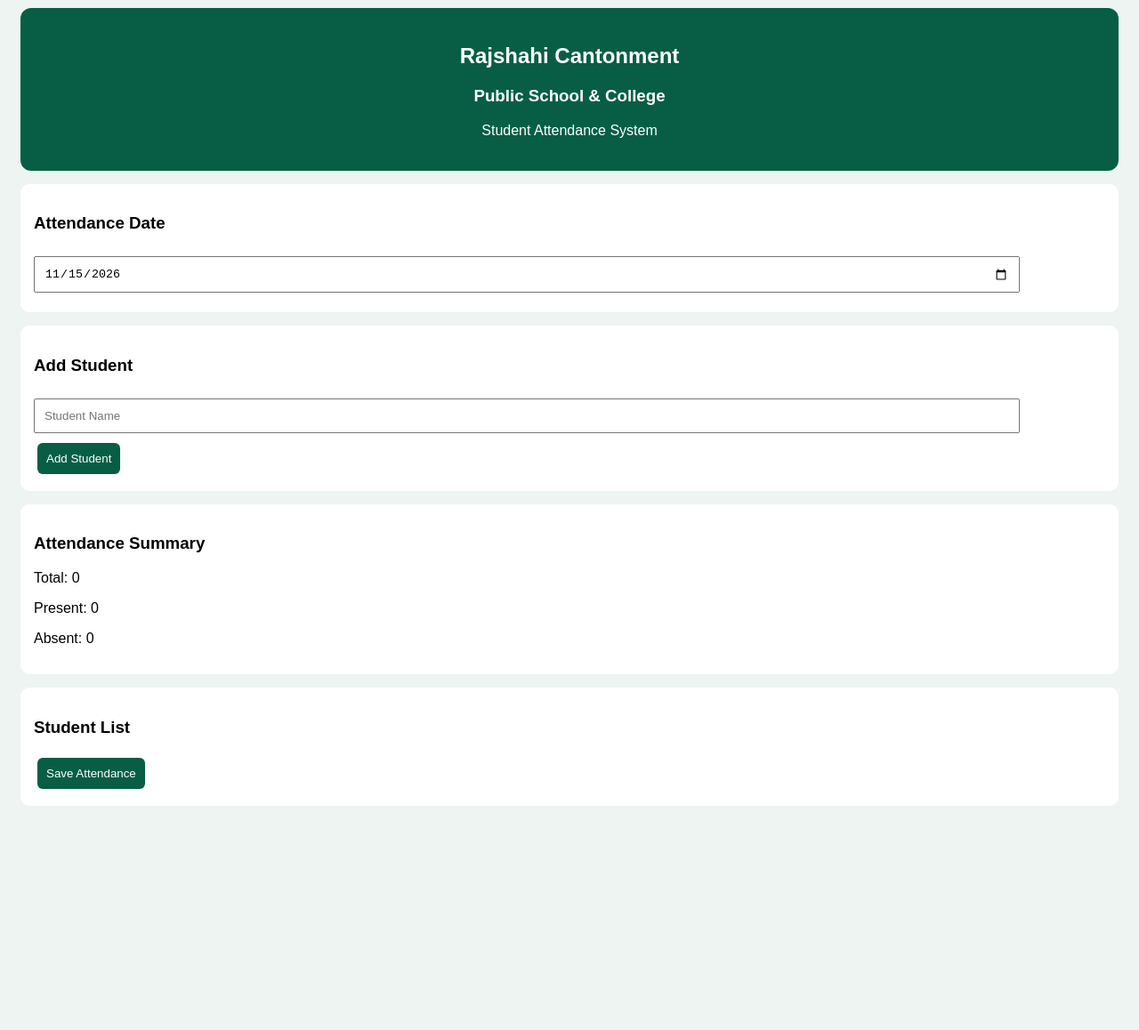
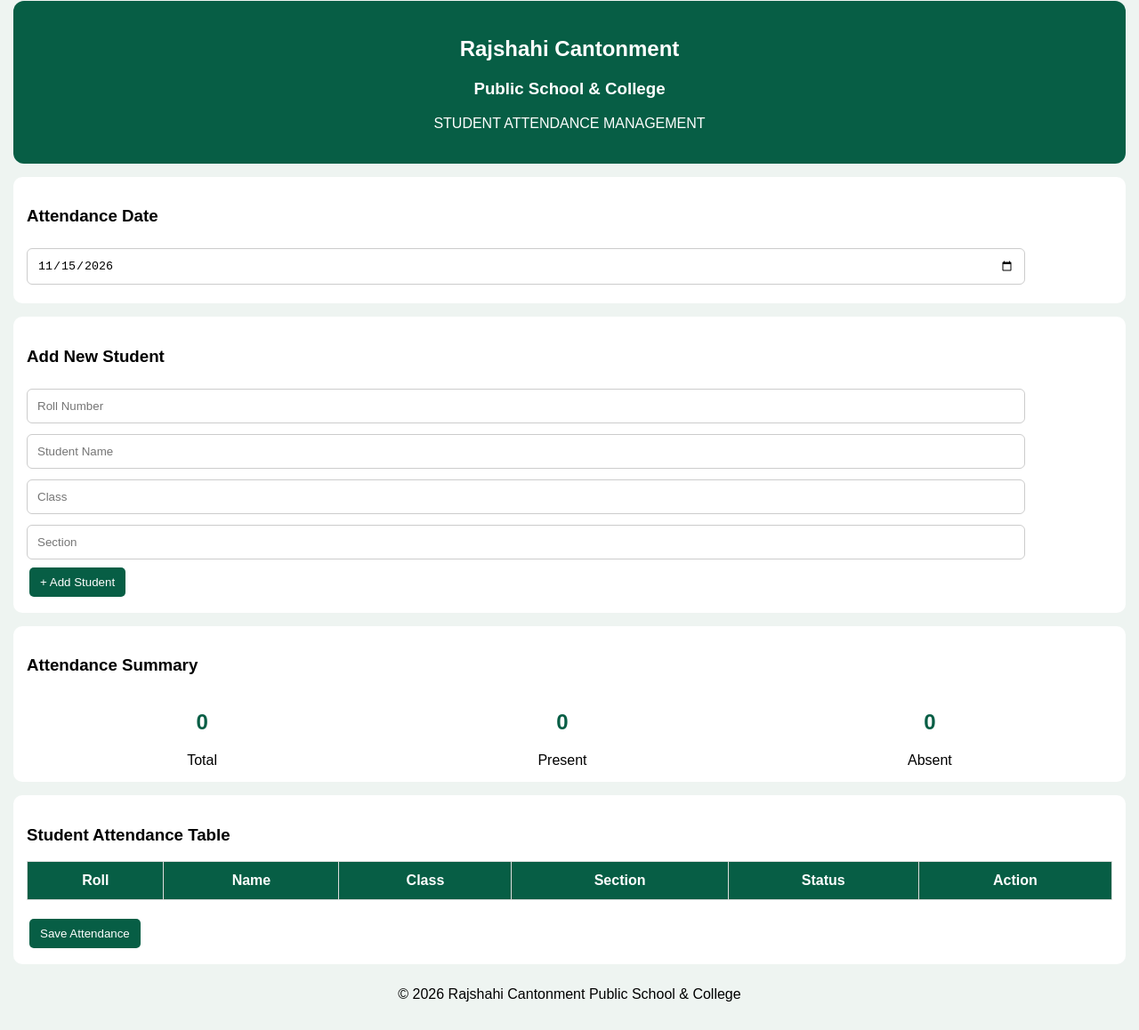
Before and after one commit to rijuanaahammed519-cloud/school-attendance, a plain HTML site: page index.html in a window 1280 px wide. Shown: the part 14-1172 px from the top of the page at 89% size. Before the commit the page ends 943 px from the top, so only its background shows below. Drawn offline with Linux system fonts and the light colour scheme.

Commit message:
index.html

```diff
--- a/index.html
+++ b/index.html
@@ -1,56 +1,103 @@
 
 <!DOCTYPE html>
-<html lang="bn">
+<html lang="en">
 <head>
 <meta charset="UTF-8">
-<meta name="viewport" content="width=device-width, initial-scale=1">
-<title>School Attendance</title>
+<meta name="viewport" content="width=device-width, initial-scale=1.0">
+
+<title>School Attendance System</title>
+
 <style>
 body {
- font-family: Arial;
- background:#edf4f1;
- padding:15px;
+  font-family: Arial, sans-serif;
+  background: #eef4f1;
+  margin: 0;
+  padding: 15px;
 }
+
 header {
- background:#075e45;
- color:white;
- text-align:center;
- padding:20px;
- border-radius:12px;
+  background: #075e45;
+  color: white;
+  text-align: center;
+  padding: 20px 10px;
+  border-radius: 12px;
 }
+
 .card {
- background:white;
- padding:15px;
- margin-top:15px;
- border-radius:10px;
+  background: white;
+  padding: 15px;
+  margin-top: 15px;
+  border-radius: 10px;
 }
+
 input {
- padding:10px;
- width:90%;
- margin:7px 0;
+  padding: 11px;
+  width: 90%;
+  margin: 6px 0;
+  border: 1px solid #ccc;
+  border-radius: 6px;
 }
+
 button {
- padding:10px;
- border:0;
- border-radius:6px;
- color:white;
- margin:4px;
+  padding: 9px 12px;
+  border: none;
+  border-radius: 5px;
+  color: white;
+  margin: 3px;
 }
-.add {background:#075e45;}
-.yes {background:green;}
-.no {background:#d22;}
-.student {
- padding:12px 0;
- border-bottom:1px solid #ddd;
+
+.add { background: #075e45; }
+.present { background: green; }
+.absent { background: #d62828; }
+
+.table-box {
+  overflow-x: auto;
+}
+
+table {
+  width: 100%;
+  border-collapse: collapse;
+  min-width: 600px;
+}
+
+th {
+  background: #075e45;
+  color: white;
+}
+
+th, td {
+  border: 1px solid #ddd;
+  padding: 12px 8px;
+  text-align: center;
+}
+
+tr:nth-child(even) {
+  background: #f0f7f3;
+}
+
+.summary {
+  display: flex;
+  justify-content: space-around;
+  text-align: center;
+}
+
+.summary h2 {
+  color: #075e45;
+}
+
+footer {
+  text-align: center;
+  margin-top: 25px;
 }
 </style>
 </head>
+
 <body>
 
 <header>
 <h2>Rajshahi Cantonment</h2>
 <h3>Public School & College</h3>
-<p>Student Attendance System</p>
+<p>STUDENT ATTENDANCE MANAGEMENT</p>
 </header>
 
 <div class="card">
@@ -59,95 +106,218 @@ button {
 </div>
 
 <div class="card">
-<h3>Add Student</h3>
+<h3>Add New Student</h3>
+
+<input id="roll" placeholder="Roll Number">
 <input id="name" placeholder="Student Name">
-<button class="add" onclick="addStudent()">Add Student</button>
+<input id="className" placeholder="Class">
+<input id="section" placeholder="Section">
+
+<button class="add" onclick="addStudent()">
++ Add Student
+</button>
 </div>
 
 <div class="card">
 <h3>Attendance Summary</h3>
-<p>Total: <span id="total">0</span></p>
-<p>Present: <span id="present">0</span></p>
-<p>Absent: <span id="absent">0</span></p>
+
+<div class="summary">
+<div>
+<h2 id="total">0</h2>
+Total
+</div>
+
+<div>
+<h2 id="pCount">0</h2>
+Present
+</div>
+
+<div>
+<h2 id="aCount">0</h2>
+Absent
+</div>
+</div>
 </div>
 
 <div class="card">
-<h3>Student List</h3>
-<div id="list"></div>
-<button class="add" onclick="save()">Save Attendance</button>
+<h3>Student Attendance Table</h3>
+
+<div class="table-box">
+<table>
+<thead>
+<tr>
+<th>Roll</th>
+<th>Name</th>
+<th>Class</th>
+<th>Section</th>
+<th>Status</th>
+<th>Action</th>
+</tr>
+</thead>
+
+<tbody id="studentTable"></tbody>
+</table>
 </div>
 
+<br>
+
+<button class="add" onclick="saveAttendance()">
+Save Attendance
+</button>
+
+</div>
+
+<footer>
+<p>© 2026 Rajshahi Cantonment Public School & College</p>
+</footer>
+
 <script>
-let students=JSON.parse(localStorage.students||"[]");
-let records=JSON.parse(localStorage.records||"{}");
-let date=document.getElementById("date");
 
-date.value=new Date().toLocaleDateString("en-CA");
-let attendance=records[date.value]||{};
+let students = JSON.parse(
+ localStorage.getItem("schoolStudents") || "[]"
+);
 
-function addStudent(){
- let n=document.getElementById("name").value.trim();
- if(!n)return alert("Enter student name");
- students.push(n);
- localStorage.students=JSON.stringify(students);
- document.getElementById("name").value="";
- show();
+let records = JSON.parse(
+ localStorage.getItem("schoolRecords") || "{}"
+);
+
+let dateInput = document.getElementById("date");
+
+function today() {
+ let d = new Date();
+ let offset = d.getTimezoneOffset();
+ return new Date(d.getTime() - offset * 60000)
+ .toISOString().slice(0,10);
 }
 
-function mark(i,s){
- attendance[i]=s;
- show();
+dateInput.value = today();
+
+let attendance = records[dateInput.value] || {};
+
+function addStudent() {
+
+ let roll = document.getElementById("roll").value.trim();
+ let name = document.getElementById("name").value.trim();
+ let cls = document.getElementById("className").value.trim();
+ let section = document.getElementById("section").value.trim();
+
+ if (!roll || !name) {
+   alert("Roll and Name are required!");
+   return;
+ }
+
+ if (students.some(s => s.roll === roll)) {
+   alert("This roll number already exists!");
+   return;
+ }
+
+ students.push({
+   roll: roll,
+   name: name,
+   cls: cls,
+   section: section
+ });
+
+ localStorage.setItem(
+   "schoolStudents",
+   JSON.stringify(students)
+ );
+
+ document.getElementById("roll").value = "";
+ document.getElementById("name").value = "";
+ document.getElementById("className").value = "";
+ document.getElementById("section").value = "";
+
+ showTable();
 }
 
-function show(){
- let list=document.getElementById("list");
- list.innerHTML="";
- let p=0,a=0;
+function mark(index, status) {
+ attendance[index] = status;
+ showTable();
+}
 
- students.forEach((n,i)=>{
- let s=attendance[i]||"Not marked";
- if(s==="Present")p++;
- if(s==="Absent")a++;
+function showTable() {
 
- let div=document.createElement("div");
- div.className="student";
- let name=document.createElement("b");
- name.textContent=(i+1)+". "+n+" — "+s;
- div.appendChild(name);
- div.appendChild(document.createElement("br"));
+ let table = document.getElementById("studentTable");
+ table.innerHTML = "";
 
- let b=document.createElement("button");
- b.className="yes";
- b.textContent="Present";
- b.onclick=()=>mark(i,"Present");
+ let present = 0;
+ let absent = 0;
 
- let c=document.createElement("button");
- c.className="no";
- c.textContent="Absent";
- c.onclick=()=>mark(i,"Absent");
+ students.forEach((student, index) => {
 
- div.appendChild(b);
- div.appendChild(c);
- list.appendChild(div);
+ let status = attendance[index] || "Not Marked";
+
+ if (status === "Present") present++;
+ if (status === "Absent") absent++;
+
+ let tr = document.createElement("tr");
+
+ [
+   student.roll,
+   student.name,
+   student.cls,
+   student.section,
+   status
+ ].forEach(value => {
+   let td = document.createElement("td");
+   td.textContent = value;
+   tr.appendChild(td);
  });
 
- document.getElementById("total").textContent=students.length;
- document.getElementById("present").textContent=p;
- document.getElementById("absent").textContent=a;
+ let action = document.createElement("td");
+
+ let p = document.createElement("button");
+ p.className = "present";
+ p.textContent = "Present";
+ p.onclick = () => mark(index, "Present");
+
+ let a = document.createElement("button");
+ a.className = "absent";
+ a.textContent = "Absent";
+ a.onclick = () => mark(index, "Absent");
+
+ action.appendChild(p);
+ action.appendChild(a);
+ tr.appendChild(action);
+
+ table.appendChild(tr);
+
+ });
+
+ document.getElementById("total").textContent =
+ students.length;
+
+ document.getElementById("pCount").textContent =
+ present;
+
+ document.getElementById("aCount").textContent =
+ absent;
 }
 
-function save(){
- records[date.value]=attendance;
- localStorage.records=JSON.stringify(records);
- alert("Attendance Saved!");
+function saveAttendance() {
+
+ records[dateInput.value] = attendance;
+
+ localStorage.setItem(
+   "schoolRecords",
+   JSON.stringify(records)
+ );
+
+ alert("Attendance Saved Successfully!");
 }
 
-date.onchange=()=>{
- attendance=records[date.value]||{};
- show();
-};
+dateInput.addEventListener("change", () => {
 
-show();
+ attendance = records[dateInput.value] || {};
+
+ showTable();
+
+});
+
+showTable();
+
 </script>
+
 </body>
 </html>
```
